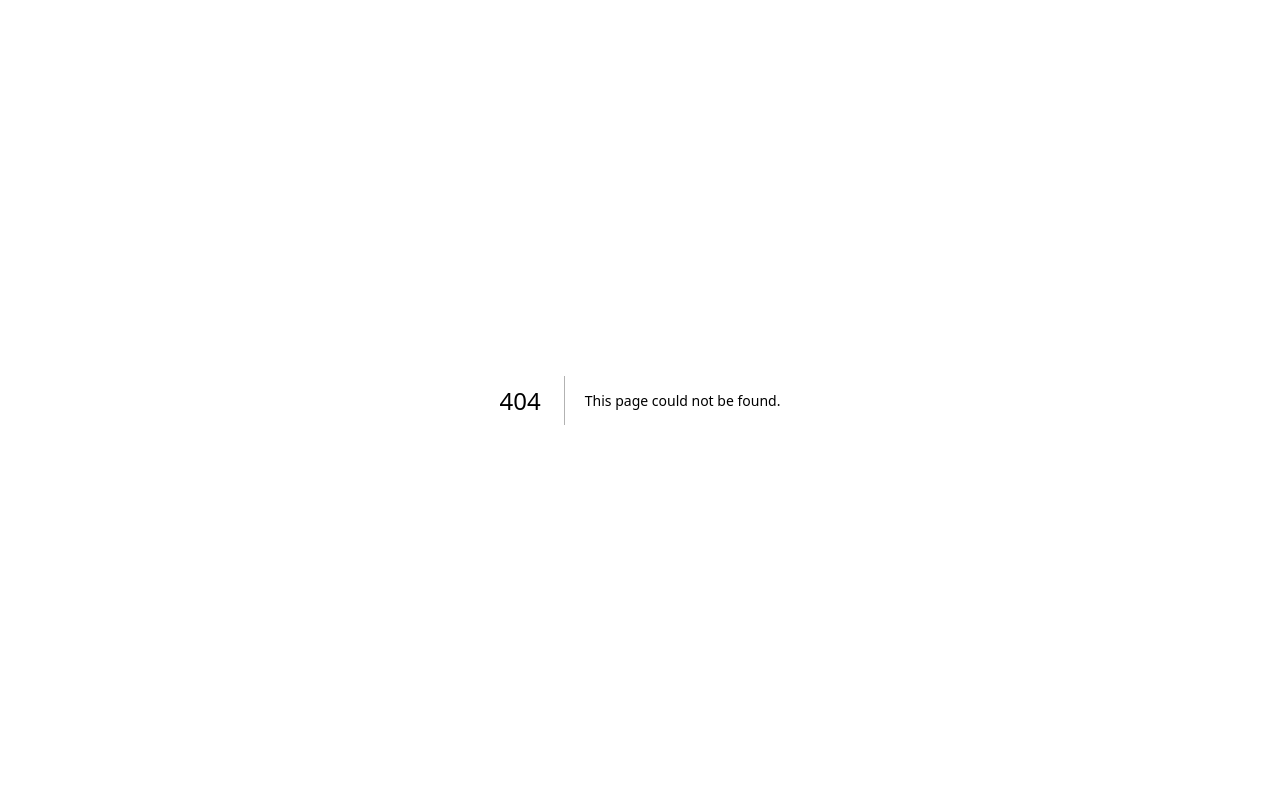
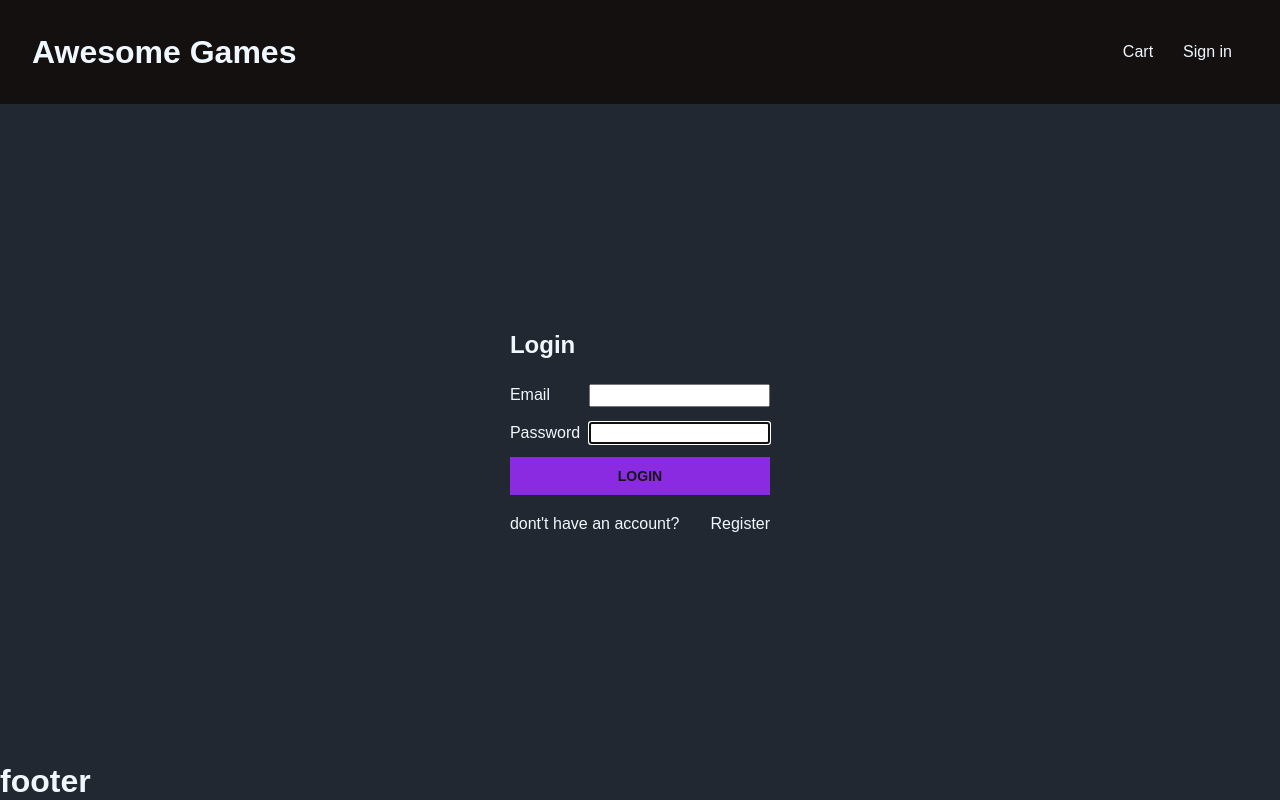
Before and after one commit to AliCo-Hash/vgamestore, a Next.js app: page /signin in a window 1280 px wide. Before the commit this address had no page. Built offline with nearby package versions, Linux system fonts and the light colour scheme.

Commit message:
creation of the signin page

```diff
--- a/pages/_document.js
+++ /dev/null
@@ -1,13 +0,0 @@
-import { Html, Head, Main, NextScript } from 'next/document'
-
-export default function Document() {
-  return (
-    <Html lang="en">
-      <Head />
-      <body>
-        <Main />
-        <NextScript />
-      </body>
-    </Html>
-  )
-}
--- a/pages/cart.js
+++ b/pages/cart.js
@@ -95,7 +95,7 @@ function CartPage() {
               </li>
               <li>
                 <button
-                  onClick={() => router.push("/order")}
+                  onClick={() => router.push("login?redirect/order")}
                   className={styles.cartProceed}
                 >
                   PROCEED TO PAYMENT
--- /dev/null
+++ b/pages/signin.js
@@ -0,0 +1,28 @@
+import Layout from "@/components/layout";
+import Link from "next/link";
+import styles from "styles/login.module.css";
+
+export default function SignInPage() {
+  return (
+    <Layout pageTitle="Sign In">
+      <form className={styles.form}>
+        <h1 className={styles.title}>Login</h1>
+        <div className={styles.inputSections}>
+          <label htmlFor="email">Email</label>
+          <input type="email" id="email" autoFocus />
+        </div>
+        <div className={styles.inputSections}>
+          <label htmlFor="password">Password &nbsp;</label>
+          <input type="password" id="password" autoFocus />
+        </div>
+        <div>
+          <button className={styles.signInButton}>Login</button>
+        </div>
+        <div className={styles.inputSections}>
+          dont&apos;t have an account? &nbsp;
+          <Link href="register">Register</Link>
+        </div>
+      </form>
+    </Layout>
+  );
+}
--- a/styles/game.module.css
+++ b/styles/game.module.css
@@ -38,13 +38,8 @@
 }
 
 .priceCard {
-  margin-top: 25px;
-  margin-left: 10px;
   font-size: large;
   font-weight: bold;
-}
-.price {
-  padding-left: 20px;
 }
 
 .addToCartButton {
--- /dev/null
+++ b/styles/login.module.css
@@ -0,0 +1,42 @@
+.form {
+  margin-right: auto;
+  margin-left: auto;
+  max-width: 768px;
+}
+
+.title {
+  font-size: x-large;
+  margin-bottom: 10px;
+}
+
+.inputSections {
+  text-size-adjust: 100%;
+  font-size: 16px;
+  line-height: 1.428571429;
+  box-sizing: border-box;
+  display: flex;
+  justify-content: space-between;
+  padding-top: 15px;
+}
+
+.signInButton {
+  display: inline-block;
+  text-size-adjust: 100%;
+  box-sizing: border-box;
+  overflow: visible;
+  touch-action: manipulation;
+  font-size: 14px;
+  color: #161618;
+  background-color: #8a2be2;
+  border: none;
+  cursor: pointer;
+  font-weight: 700;
+  line-height: 1.428571429;
+  margin-bottom: 3px;
+  text-align: center;
+  text-transform: uppercase;
+  vertical-align: bottom;
+  margin-top: 13px;
+  padding: 9px 12px;
+  width: 100%;
+}
```
Also changed, not shown: public/gameimages/godofwar/GodofWarfront.jpg.
